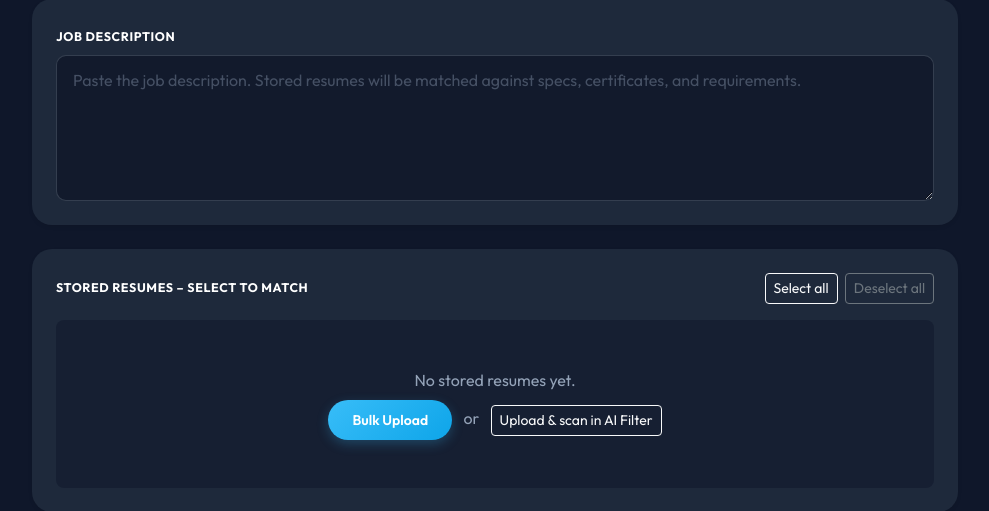
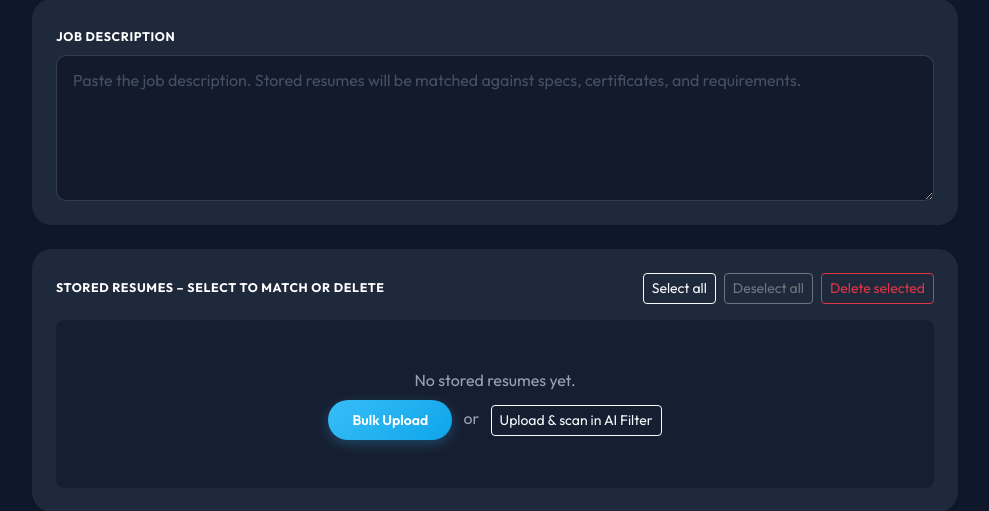
Before and after one commit to nd1990/ATS-Resume, a Django app: page /resumes/match-stored/ in a window 1280 px wide. Shown: the part 262-773 px from the top of the page, without its empty margins (145-1134 px from the left). Run offline with Django 5.2, Linux system fonts and the light colour scheme; the visitor is signed in with stand-in values (Sample User, id 1); data that the repository does not hold is empty.

Commit message:
Enhance resume deletion functionality by adding confirmation prompts and improving user feedback; streamline error handling for resume selection process.

```diff
--- a/resumes/templates/resumes/match_stored.html
+++ b/resumes/templates/resumes/match_stored.html
@@ -22,14 +22,18 @@
                     {% endif %}
                 </div>
             </div>
+        </form>
 
         <div class="card bg-card-bg shadow-sm border-0 mb-4">
             <div class="card-body p-4">
-                    <div class="d-flex justify-content-between align-items-center mb-3">
-                        <label class="form-label fw-bold text-white mb-0">Stored resumes – select to match</label>
-                        <div>
+                <div class="d-flex flex-wrap justify-content-between align-items-center mb-3 gap-2">
+                    <label class="form-label fw-bold text-white mb-0">Stored resumes – select to match or delete</label>
+                    <div class="d-flex align-items-center gap-2">
                         <button type="button" class="btn btn-sm btn-outline-light" id="select-all">Select all</button>
-                            <button type="button" class="btn btn-sm btn-outline-secondary ms-1" id="deselect-all">Deselect all</button>
+                        <button type="button" class="btn btn-sm btn-outline-secondary" id="deselect-all">Deselect all</button>
+                        <button type="submit" name="action" value="delete" form="match-stored-form" formnovalidate class="btn btn-sm btn-outline-danger" id="delete-selected" onclick="return confirm('Delete selected resumes?');" title="Delete selected">
+                            Delete selected
+                        </button>
                     </div>
                 </div>
                 {% if form.resumes.errors %}
@@ -39,16 +43,22 @@
                     <div class="row g-3">
                         {% for r in stored_resumes %}
                         <div class="col-md-6 col-lg-4">
-                                <label class="d-block mb-0 cursor-pointer rounded-3 p-3 border border-secondary border-opacity-25 hover-border-accent stored-resume-card" style="cursor: pointer; transition: border-color 0.2s, background 0.2s;">
+                            <div class="stored-resume-card d-flex align-items-stretch rounded-3 p-3 border border-secondary border-opacity-25">
+                                <label class="d-block mb-0 flex-grow-1 cursor-pointer min-w-0" style="cursor: pointer;">
                                     <div class="form-check mb-0 d-flex align-items-start gap-2">
-                                        <input class="form-check-input mt-1 resume-cb" type="checkbox" name="resumes" value="{{ r.pk }}" id="resume-{{ r.pk }}">
+                                        <input class="form-check-input mt-1 resume-cb" type="checkbox" name="resumes" value="{{ r.pk }}" id="resume-{{ r.pk }}" form="match-stored-form">
                                         <div class="flex-grow-1 min-w-0">
-                                            <span class="fw-bold text-white d-block">{{ r.candidate_name|default:r.file.name }}</span>
-                                            <small class="text-secondary-c d-block">{{ r.file.name }}</small>
+                                            <span class="fw-bold text-white d-block text-truncate">{{ r.candidate_name|default:r.file.name }}</span>
+                                            <small class="text-secondary-c d-block text-truncate">{{ r.file.name }}</small>
                                             <small class="text-secondary-c">Uploaded {{ r.uploaded_at|date:"M d, Y" }}</small>
                                         </div>
                                     </div>
                                 </label>
+                                <form method="post" action="{% url 'delete_resume' r.pk %}" class="flex-shrink-0 align-self-center ms-1" onsubmit="return confirm('Delete this resume?');">
+                                    {% csrf_token %}
+                                    <button type="submit" class="btn btn-sm btn-link text-danger p-0 px-1" title="Delete" aria-label="Delete resume">&#10005;</button>
+                                </form>
+                            </div>
                         </div>
                         {% endfor %}
                     </div>
@@ -64,17 +74,17 @@
         </div>
 
         {% if stored_resumes %}
-            <div class="d-flex gap-2">
-                <button type="submit" class="btn btn-primary btn-lg px-5">Run match &amp; quality check</button>
+        <div class="d-flex flex-wrap gap-2">
+            <button type="submit" name="action" value="match" form="match-stored-form" class="btn btn-primary btn-lg px-5">Run match &amp; quality check</button>
             <a href="{% url 'bulk_upload' %}" class="btn btn-outline-light btn-lg">Bulk Upload more</a>
         </div>
         {% endif %}
-        </form>
     </div>
 </div>
 
 <style>
 .stored-resume-card:hover { background: rgba(56, 189, 248, 0.06); border-color: rgba(56, 189, 248, 0.3) !important; }
+.stored-resume-card .btn-link.text-danger:hover { text-decoration: underline; }
 </style>
 <script>
 document.addEventListener('DOMContentLoaded', function() {
```
Lines whose indentation alone changed are shown as unchanged.
